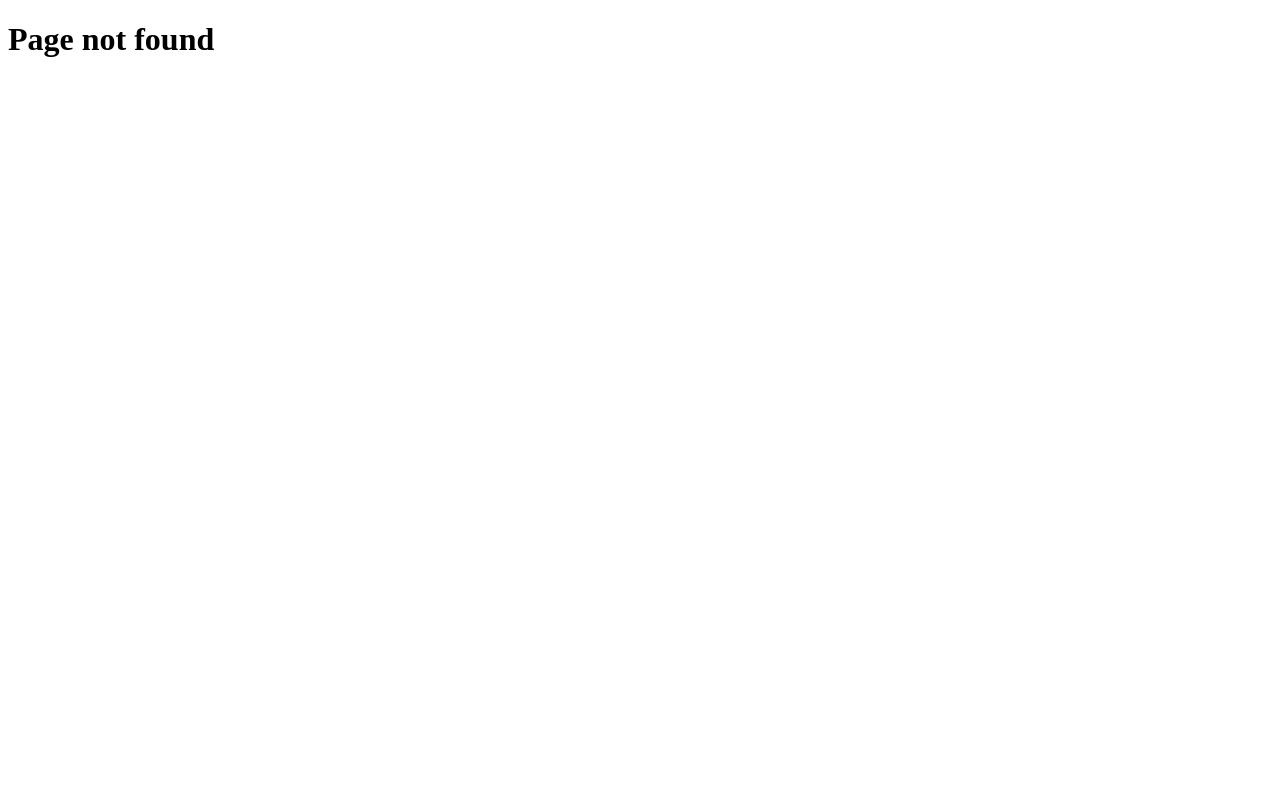
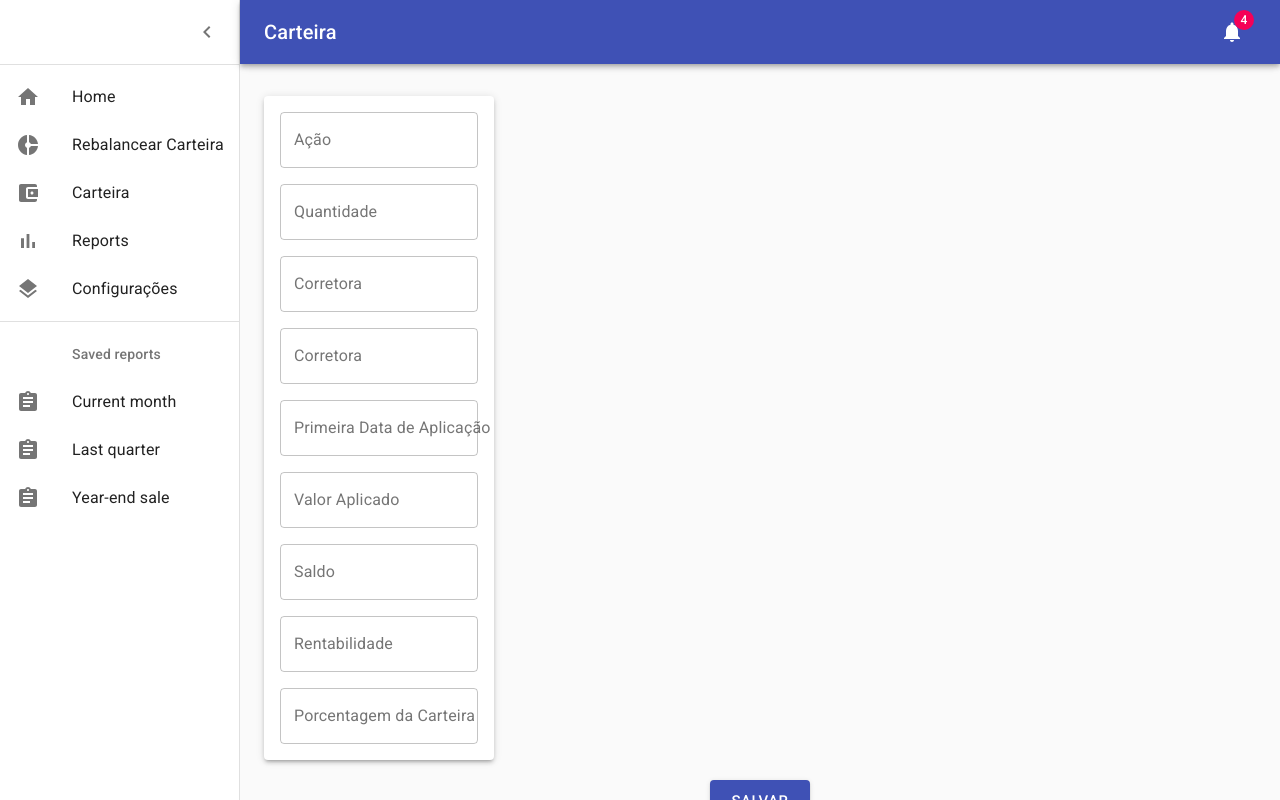
Before and after one commit to alextchatalov/reactjs, a React (Create React App) app: page /wallet in a window 1280 px wide. Before the commit this address had no page. Built offline with nearby package versions, Linux system fonts and the light colour scheme; no server answers.

Commit message:
criado a formula para calcular o status de compra ou aguarde e criado a tela de salvar nova acao

```diff
--- a/src/components/Configuration.js
+++ b/src/components/Configuration.js
@@ -162,7 +162,7 @@ export default function Configuration() {
             <MenuIcon />
           </IconButton>
           <Typography component="h1" variant="h6" color="inherit" noWrap className={classes.title}>
-            Dashboard
+            Configurações
           </Typography>
           <IconButton color="inherit">
             <Badge badgeContent={4} color="secondary">
--- a/src/components/listItems.js
+++ b/src/components/listItems.js
@@ -5,11 +5,11 @@ import ListItemText from '@material-ui/core/ListItemText';
 import ListSubheader from '@material-ui/core/ListSubheader';
 import HomeIcon from '@material-ui/icons/Home';
 import AccountBalanceWalletIcon from '@material-ui/icons/AccountBalanceWallet';
-import EditIcon from '@material-ui/icons/Edit';
 import BarChartIcon from '@material-ui/icons/BarChart';
 import LayersIcon from '@material-ui/icons/Layers';
 import AssignmentIcon from '@material-ui/icons/Assignment';
 import { Link } from "react-router-dom";
+import DonutSmallIcon from '@material-ui/icons/DonutSmall';
 
 export const mainListItems = (
   <div>
@@ -21,15 +21,15 @@ export const mainListItems = (
     </ListItem>
     <ListItem button component={Link} to="/rebalance">
       <ListItemIcon>
-        <AccountBalanceWalletIcon />
+        <DonutSmallIcon />
       </ListItemIcon>
       <ListItemText primary="Rebalancear Carteira" />
     </ListItem>
-    <ListItem button component={Link} to="/editWalle">
+    <ListItem button component={Link} to="/wallet">
       <ListItemIcon>
-        <EditIcon />
+        <AccountBalanceWalletIcon />
       </ListItemIcon>
-      <ListItemText primary="Editar Carteira" />
+      <ListItemText primary="Carteira" />
     </ListItem>
     <ListItem button>
       <ListItemIcon>
--- a/src/components/rebalance/LineTable.js
+++ b/src/components/rebalance/LineTable.js
@@ -50,6 +50,31 @@ export default function LineTable(props){
         return 0;
     }
 
+    function reCalculateIdealAmount(reb) {
+
+        var amount = +reb.amount ?? 0;
+        var adAmount = +reb.adAmount ?? 0;
+        var idealAmount = amount + adAmount;
+        reb.idealAmount = idealAmount;
+        return idealAmount;
+    }
+
+    function defineStats(reb) {
+        var price = +reb.priceInResquest;
+        var adValue = +reb.adValueApply ?? 0;
+        var adAmount = +reb.adAmount;
+        var adjustValue = adValue/adAmount
+        var status = "Aguardar"
+        if(adjustValue > price) {
+            status = "Comprar"
+        }
+        reb.status = status
+        return status;
+    }
+
+    function getStripedStyle(reb) {
+        return { background: reb.status == 'Comprar' ? '#80ff00' : '#ffbf00'};
+        }
 
     useEffect(() => {
     }, [props.rebalance])
@@ -103,11 +128,11 @@ export default function LineTable(props){
                 />
             </TableCell>
             <TableCell>{calculteIdealPercentWallet(reb)}%</TableCell>
-            <TableCell>Qtd Ideal</TableCell>
+            <TableCell>{reCalculateIdealAmount(reb)}</TableCell>
             <TableCell>{reb.adValueApply}</TableCell>
             <TableCell>{reb.adPercentWallet}%</TableCell>
             <TableCell>{reb.adAmount}</TableCell>
-            <TableCell>{reb.status}</TableCell>
+            <TableCell style={getStripedStyle(reb)}>{defineStats(reb)}</TableCell>
             <TableCell>
             <Button
                 variant="contained"
--- a/src/components/rebalance/Rebalance.js
+++ b/src/components/rebalance/Rebalance.js
@@ -119,6 +119,11 @@ const useStyles = makeStyles((theme) => ({
   },
   fixedHeight: {
     height: 75,
+  },
+  tableCell: {
+    "$hover:hover &": {
+      color: "pink"
+    }
   },
 }));
 export default function Rebalance() {
--- a/src/components/routes.js
+++ b/src/components/routes.js
@@ -7,7 +7,7 @@ import  Login  from '../pages/login/login';
 import HomePage from '../pages/home/homePage';
 import Configuration from './Configuration'
 import Rebalance from './../components/rebalance/Rebalance';
-import EditWallet from './../components/editWallet/EditWallet'
+import Wallet from './../components/wallet/Wallet'
 
 const PrivateRoute  = ({ component: Component, ...rest  }) => (
     <Route {...rest} render={props => (
@@ -27,7 +27,7 @@ const Routes = () => (
         <PrivateRoute path="/home" component={ () => <HomePage />}/>
         <PrivateRoute path="/configuration" component={ () => <Configuration />}/>
         <PrivateRoute path="/rebalance" component={ () => <Rebalance />}/>
-        <PrivateRoute path="/editWalle" component={ () => <EditWallet />}/>
+        <PrivateRoute path="/wallet" component={ () => <Wallet />}/>
         <Route path="*" component={() => <h1>Page not found</h1>} />
     </Switch>
    </BrowserRouter>
--- a/src/components/editWallet/EditWallet.js
+++ b/src/components/wallet/Wallet.js
@@ -11,8 +11,6 @@ import Typography from '@material-ui/core/Typography';
 import Divider from '@material-ui/core/Divider';
 import IconButton from '@material-ui/core/IconButton';
 import Badge from '@material-ui/core/Badge';
-import Grid from '@material-ui/core/Grid';
-import Paper from '@material-ui/core/Paper';
 import Link from '@material-ui/core/Link';
 import MenuIcon from '@material-ui/icons/Menu';
 import ChevronLeftIcon from '@material-ui/icons/ChevronLeft';
@@ -20,13 +18,7 @@ import NotificationsIcon from '@material-ui/icons/Notifications';
 import { mainListItems, secondaryListItems } from '../listItems';
 import api from '../../services/api'
 import Alert from '@material-ui/lab/Alert';
-import Table from '@material-ui/core/Table';
-import TableBody from '@material-ui/core/TableBody';
-import TableCell from '@material-ui/core/TableCell';
-import TableHead from '@material-ui/core/TableHead';
-import TableRow from '@material-ui/core/TableRow';
-import LineTable from './LineTable';
-import TableContainer from '@material-ui/core/TableContainer';
+import { Paper , TextField, Grid, Container, Button } from '@material-ui/core';
 
 function Copyright() {
   return (
@@ -117,27 +109,20 @@ const useStyles = makeStyles((theme) => ({
     overflow: 'auto',
     flexDirection: 'column',
   },
-  fixedHeight: {
-    height: 75,
+  margin: {
+    margin: theme.spacing(1),
   },
+
 }));
-export default function EditWallet() {
+export default function Wallet() {
 
   const classes = useStyles();
+  const fixedHeightPaper = clsx(classes.paper);
   const [open, setOpen] = React.useState(true);
   const [tipo, setTipoAlert, ] = React.useState('error');
   const [messageAlert, setMessageAlert, ] = React.useState('Default');
   const [showAlert, setShowAlert] = React.useState(false);
   const [rebalance, setList] = useState([]);
-
-
-  function calculateTotalNote() {
-    return rebalance.reduce((total, rb) => total + rb.note, 0);
-  }
-
-  function calculateTotalApplied() {
-    return rebalance.reduce((total, rb) => total + rb.investiment.appliedAmount, 0);
-  }
 
   useEffect(()=>{
     getAllInvestiments();
@@ -190,7 +175,7 @@ export default function EditWallet() {
             <MenuIcon />
           </IconButton>
           <Typography component="h1" variant="h6" color="inherit" noWrap className={classes.title}>
-            Rebalancear Carteira
+            Carteira
           </Typography>
           <IconButton color="inherit">
             <Badge badgeContent={4} color="secondary">
@@ -224,37 +209,60 @@ export default function EditWallet() {
         >
           <Alert severity={tipo}>{messageAlert}</Alert>
         </div>
-          <Grid container spacing={3}>
-          <Grid item xs={12}>
-            <TableContainer component={Paper}>
-                  <Table size="medium">
-                    <TableHead>
-                      <TableRow>
-                        <TableCell>Ação</TableCell>
-                        <TableCell>Cotação</TableCell>
-                        <TableCell>Nota</TableCell>
-                        <TableCell>Valor Ideal</TableCell>
-                        <TableCell>Porcentagem ideal</TableCell>
-                        <TableCell>Qtd ideal</TableCell>
-                        <TableCell>Valor Ajustado</TableCell>
-                        <TableCell>Percentagem Ajustado</TableCell>
-                        <TableCell>Qtd Ajustado</TableCell>
-                        <TableCell>Status</TableCell>
-                        <TableCell>-</TableCell>
-                      </TableRow>
-                    </TableHead>
-                    <TableBody>
-                      {
-                        rebalance.map((reb, i) => <LineTable saveRebalance={saveRebalance} rebalance={reb} key={i} totalNote={calculateTotalNote()} totalApllied={calculateTotalApplied()} />)
-                      }
-                    </TableBody>
-                  </Table>
-                </TableContainer>
+        <form className={classes.root} noValidate autoComplete="off">
+          <Container maxWidth="lg" className={classes.container}>
+            <Grid container spacing={3}>
+              <Grid item xs={12} md={12} lg={3}>
+                <Paper className={fixedHeightPaper} elevation={3}>
+                  <Grid container direction={"row"} spacing={2}>
+                    <Grid item>
+                      <TextField id="stonk" label="Ação" variant="outlined"/>
+                    </Grid>
+                    <Grid item>
+                      <TextField id="amount" label="Quantidade" name="amount" type="number" variant="outlined" />
+                    </Grid>
+                    <Grid item>
+                      <TextField id="broker" label="Corretora" name="broker" variant="outlined" />
+                    </Grid>
+                    <Grid item>
+                      <TextField id="broker" label="Corretora" name="broker" variant="outlined" />
+                    </Grid>
+                    <Grid item>
+                      <TextField id="firstDate" label="Primeira Data de Aplicação" name="firstDate" variant="outlined" />
+                    </Grid>
+                    <Grid item>
+                      <TextField id="appliedAmount" label="Valor Aplicado" name="appAmount" variant="outlined" />
+                    </Grid>
+                    <Grid item>
+                      <TextField id="balance" label="Saldo" name="balance" variant="outlined" />
+                    </Grid>
+                    <Grid item>
+                      <TextField id="rentail" label="Rentabilidade" name="rentail" variant="outlined" />
+                    </Grid>
+                    <Grid item>
+                      <TextField id="portFoli" label="Porcentagem da Carteira" name="portFoli" variant="outlined" />
+                    </Grid>
+                  </Grid>
+                </Paper>
+              </Grid>
+              <Grid container
+                    spacing={0}
+                    direction="column"
+                    alignItems="center"
+                    justify="center"
+                  >
+                    <Grid item xs={3}>
+                      <Button variant="contained" color="primary" component="span" size="large" className={classes.margin}>
+                        Salvar
+                      </Button>
+                    </Grid>
+                  </Grid>
             </Grid>
-          </Grid>
-          <Box pt={4}>
-            <Copyright />
-          </Box>
+            <Box pt={4}>
+              <Copyright />
+            </Box>
+        </Container>
+        </form>
       </main>
     </div>
   );
```
Also changed, not shown: src/components/wallet/LineTable.js (renamed from src/components/editWallet/LineTable.js).
